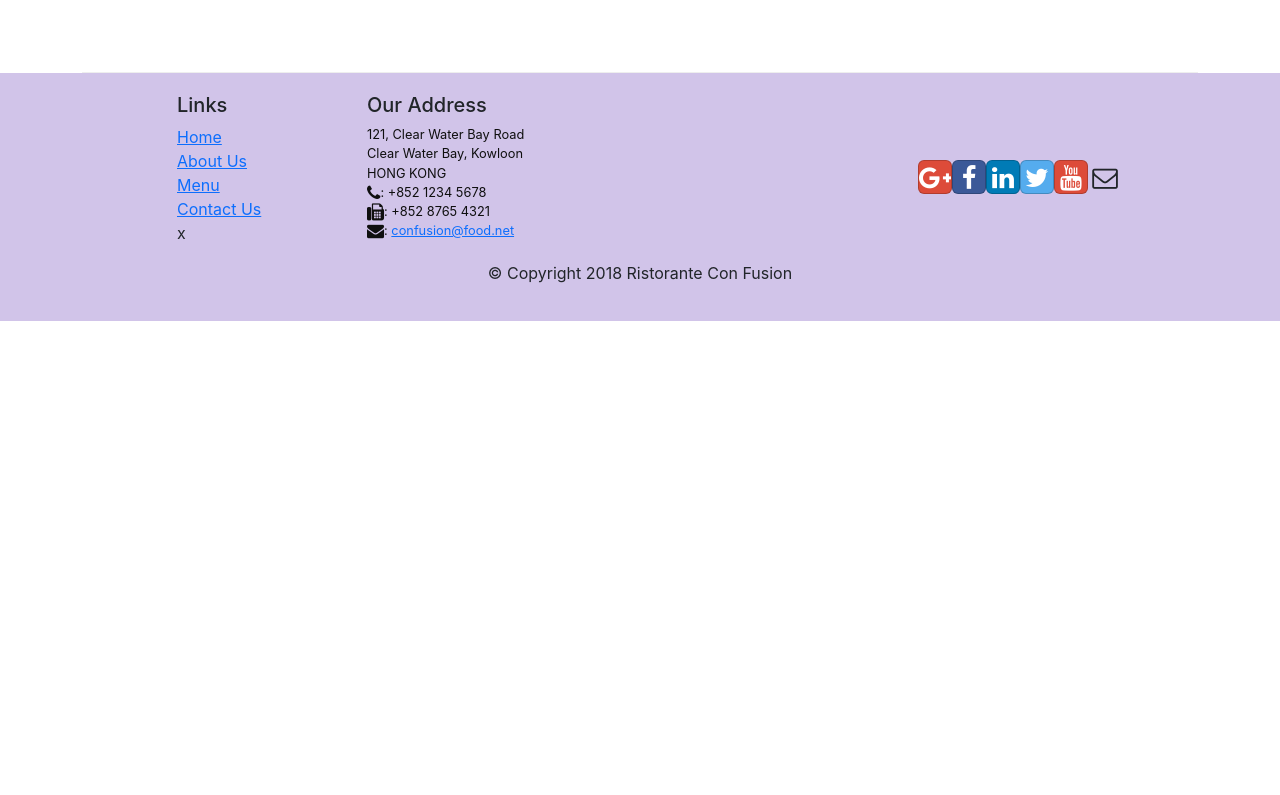
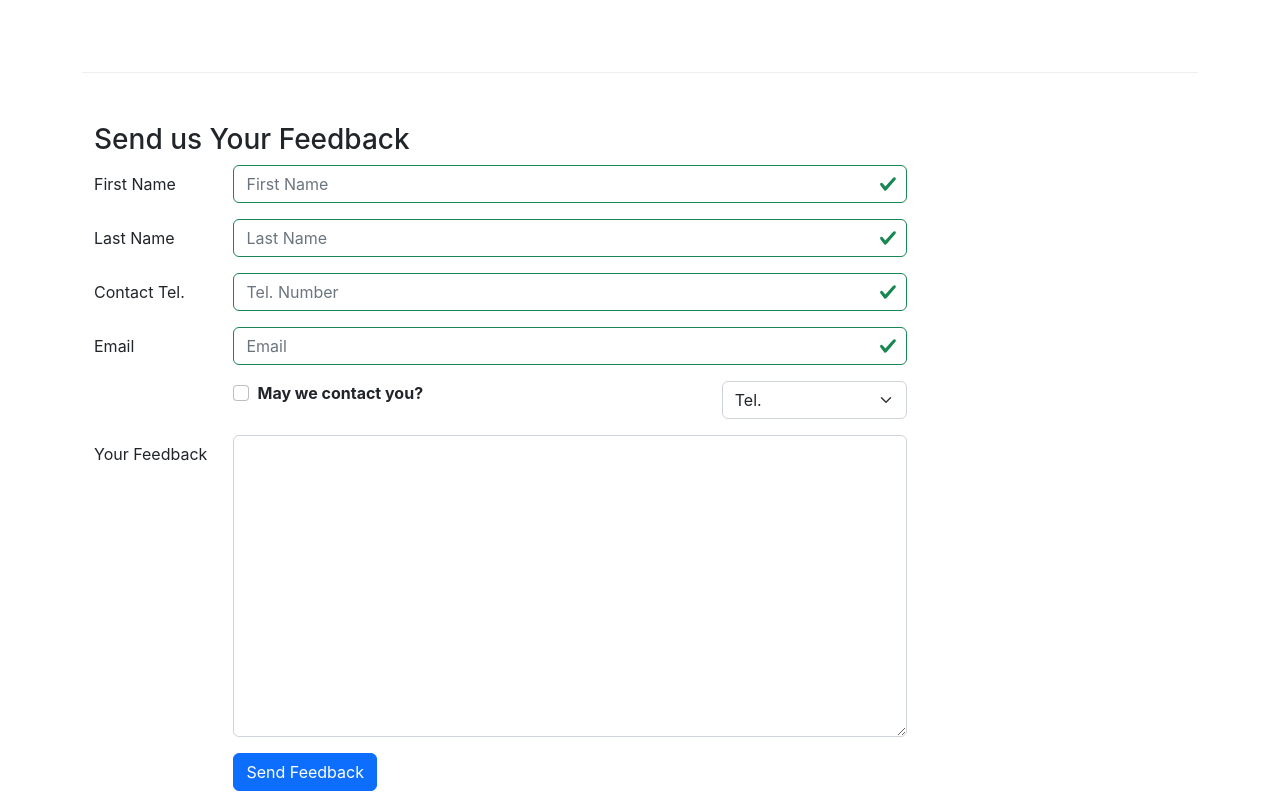
Before and after one commit to SuriyaaVijay/Front-end-Development-with-React-Coursera, a React (Create React App) app: page /contactus in a window 1280 px wide. Shown: the part 805-1600 px from the top of the page. Before the commit the page ends 1126 px from the top, so only its background shows below. Built offline with nearby package versions, Linux system fonts and the light colour scheme.

Commit message:
Controlled Forms

```diff
--- a/src/components/ContactComponent.js
+++ b/src/components/ContactComponent.js
@@ -1,8 +1,85 @@
-import React from 'react';
-import { Breadcrumb, BreadcrumbItem } from 'reactstrap';
+import React, { Component } from 'react';
+import { Breadcrumb, BreadcrumbItem, Button, Form, FormGroup, Label, Input, Col, FormFeedback } from 'reactstrap';
 import { Link } from 'react-router-dom';
 
-function Contact(props) {
+class Contact extends Component {
+
+  constructor(props) {
+    super(props);
+
+    this.state = {
+      firstname: '',
+      lastname: '',
+      telnum: '',
+      email: '',
+      agree: false,
+      contactType: 'Tel.',
+      message: '',
+      touched: {
+        firstname: false,
+        lastname: false,
+        telnum: false,
+        email: false
+      }
+    }
+    this.handleSubmit = this.handleSubmit.bind(this);
+    this.handleInputChange = this.handleInputChange.bind(this);
+    this.handleBlur = this.handleBlur.bind(this);
+  }
+
+  handleBlur = (field) => (evt) => {
+    this.setState({
+      touched: { ...this.state.touched, [field]: true }
+    });
+  }
+
+  validate(firstname, lastname, telnum, email) {
+    const errors = {
+      firstname: '',
+      lastname: '',
+      telnum: '',
+      email: ''
+    };
+
+    if (this.state.touched.firstname && firstname.length < 3)
+      errors.firstname = 'First Name should be >= 3 characters';
+    else if (this.state.touched.firstname && firstname.length > 10)
+      errors.firstname = 'First Name should be <= 10 characters';
+
+    if (this.state.touched.lastname && lastname.length < 3)
+      errors.lastname = 'Last Name should be >= 3 characters';
+    else if (this.state.touched.lastname && lastname.length > 10)
+      errors.lastname = 'Last Name should be <= 10 characters';
+
+    const reg = /^[0-9]+$/;
+    if (this.state.touched.telnum && !reg.test(telnum))
+      errors.telnum = 'Tel. Number should contain only numbers';
+
+    if (this.state.touched.email && email.split('').filter(x => x === '@').length !== 1)
+      errors.email = 'Email should contain a @';
+
+    return errors;
+  }
+
+
+  handleInputChange(event) {
+    const target = event.target;
+    const value = target.type === 'checkbox' ? target.checked : target.value;
+    const name = target.name;
+
+    this.setState({
+      [name]: value
+    });
+  }
+
+  handleSubmit(event) {
+    console.log('Current State is: ' + JSON.stringify(this.state));
+    alert('Current State is: ' + JSON.stringify(this.state));
+    event.preventDefault();
+  }
+
+  render() {
+    const errors = this.validate(this.state.firstname, this.state.lastname, this.state.telnum, this.state.email);
     return (
       <div className="container">
         <div className="row">
@@ -41,8 +118,107 @@
             </div>
           </div>
         </div>
+        <div className='row row-content'>
+          <div className='col-12'>
+            <h3>Send us Your Feedback</h3>
+          </div>
+          <div className='col-12 col-md-9'>
+            <Form>
+              <FormGroup row>
+                <Label htmlFor="firstname" md={2}>First Name</Label>
+                <Col md={10}>
+                  <Input type="text" id="firstname" name="firstname"
+                    placeholder="First Name"
+                    value={this.state.firstname}
+                    valid={errors.firstname === ''}
+                    invalid={errors.firstname !== ''}
+                    onBlur={this.handleBlur('firstname')}
+                    onChange={this.handleInputChange} />
+                  <FormFeedback>{errors.firstname}</FormFeedback>
+                </Col>
+              </FormGroup>
+              <FormGroup row>
+                <Label htmlFor="lastname" md={2}>Last Name</Label>
+                <Col md={10}>
+                  <Input type="text" id="lastname" name="lastname"
+                    placeholder="Last Name"
+                    value={this.state.lastname}
+                    valid={errors.lastname === ''}
+                    invalid={errors.lastname !== ''}
+                    onBlur={this.handleBlur('lastname')}
+                    onChange={this.handleInputChange} />
+                  <FormFeedback>{errors.lastname}</FormFeedback>
+                </Col>
+              </FormGroup>
+              <FormGroup row>
+                <Label htmlFor="telnum" md={2}>Contact Tel.</Label>
+                <Col md={10}>
+                  <Input type="tel" id="telnum" name="telnum"
+                    placeholder="Tel. Number"
+                    value={this.state.telnum}
+                    valid={errors.telnum === ''}
+                    invalid={errors.telnum !== ''}
+                    onBlur={this.handleBlur('telnum')}
+                    onChange={this.handleInputChange} />
+                  <FormFeedback>{errors.telnum}</FormFeedback>
+                </Col>
+              </FormGroup>
+              <FormGroup row>
+                <Label htmlFor="email" md={2}>Email</Label>
+                <Col md={10}>
+                  <Input type="email" id="email" name="email"
+                    placeholder="Email"
+                    value={this.state.email}
+                    valid={errors.email === ''}
+                    invalid={errors.email !== ''}
+                    onBlur={this.handleBlur('email')}
+                    onChange={this.handleInputChange} />
+                  <FormFeedback>{errors.email}</FormFeedback>
+                </Col>
+              </FormGroup>
+              <FormGroup row>
+                <Col md={{ size: 6, offset: 2 }}>
+                  <FormGroup check>
+                    <Label check>
+                      <Input type="checkbox"
+                        name="agree"
+                        checked={this.state.agree}
+                        onChange={this.handleInputChange} /> {' '}
+                      <strong>May we contact you?</strong>
+                    </Label>
+                  </FormGroup>
+                </Col>
+                <Col md={{ size: 3, offset: 1 }}>
+                  <Input type="select" name="contactType"
+                    value={this.state.contactType}
+                    onChange={this.handleInputChange}>
+                    <option>Tel.</option>
+                    <option>Email</option>
+                  </Input>
+                </Col>
+              </FormGroup>
+              <FormGroup row>
+                <Label htmlFor="message" md={2}>Your Feedback</Label>
+                <Col md={10}>
+                  <Input type="textarea" id="message" name="message"
+                    rows="12"
+                    value={this.state.message}
+                    onChange={this.handleInputChange}></Input>
+                </Col>
+              </FormGroup>
+              <FormGroup row>
+                <Col md={{ size: 10, offset: 2 }}>
+                  <Button type="submit" color="primary">
+                    Send Feedback
+                  </Button>
+                </Col>
+              </FormGroup>
+            </Form>
+          </div>
+        </div>
       </div>
     );
   }
+}
 
 export default Contact;
```
Lines whose indentation alone changed are shown as unchanged.
